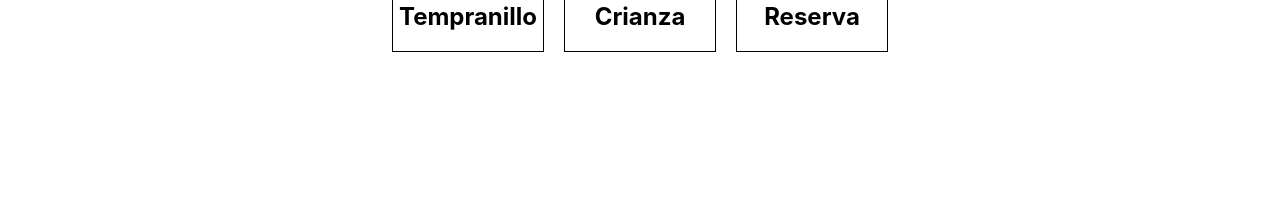
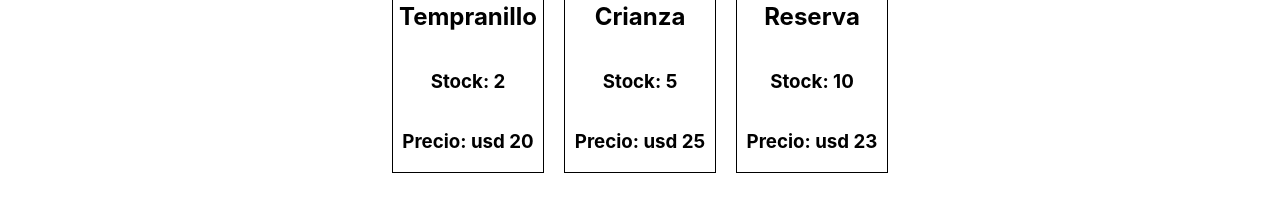
Before and after one commit to julioorihuela/torontel-orihuela, a React (Create React App) app: page / in a window 1280 px wide. Shown: the part 444-647 px from the top of the page. Built offline with nearby package versions, Linux system fonts and the light colour scheme.

Commit message:
Update Item.js

```diff
--- a/src/components/Item/Item.js
+++ b/src/components/Item/Item.js
@@ -4,7 +4,8 @@ const Item = ({product}) => {
 
         <img src={product.img} width="150px" alt={product.name}/>
         <h2>{product.name}</h2>
-
+        <h3>Stock: {product.stock}</h3>
+        <h3>Precio: {product.price}</h3>
         </div>
     );
 };
```
